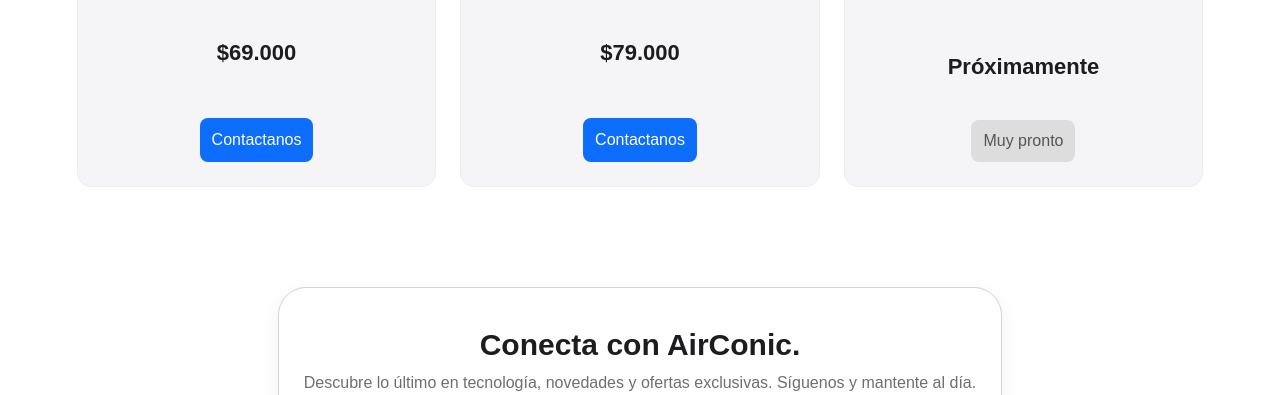
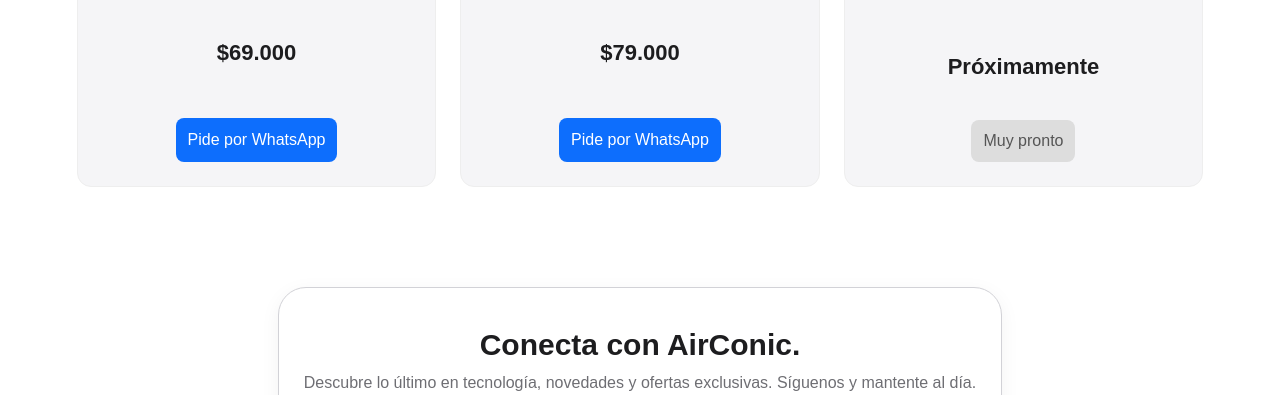
Before and after one commit to Fabixioo/Airconic, a plain HTML site: page index.html in a window 1280 px wide. Shown: the part 1091-1486 px from the top of the page. Drawn offline with Linux system fonts and the light colour scheme.

Commit message:
Update product CTAs to Pide por WhatsApp

```diff
--- a/index.html
+++ b/index.html
@@ -63,9 +63,7 @@
           class="comprar"
           href="https://wa.me/573018950253?text=Hola%2C%20quiero%20informaci%C3%B3n%20de%20los%20AirPods%20Pro%202"
           target="_blank"
-          rel="noopener noreferrer">
-          Contactanos
-        </a>
+          rel="noopener noreferrer">Pide por WhatsApp</a>
       </div>
 
       <!-- AIRPODS PRO 3 -->
@@ -88,9 +86,7 @@
           class="comprar"
           href="https://wa.me/573018950253?text=Hola%2C%20quiero%20informaci%C3%B3n%20de%20los%20AirPods%20Pro%203"
           target="_blank"
-          rel="noopener noreferrer">
-          Contactanos
-        </a>
+          rel="noopener noreferrer">Pide por WhatsApp</a>
       </div>
 
       <!-- APPLE WATCH -->
```
